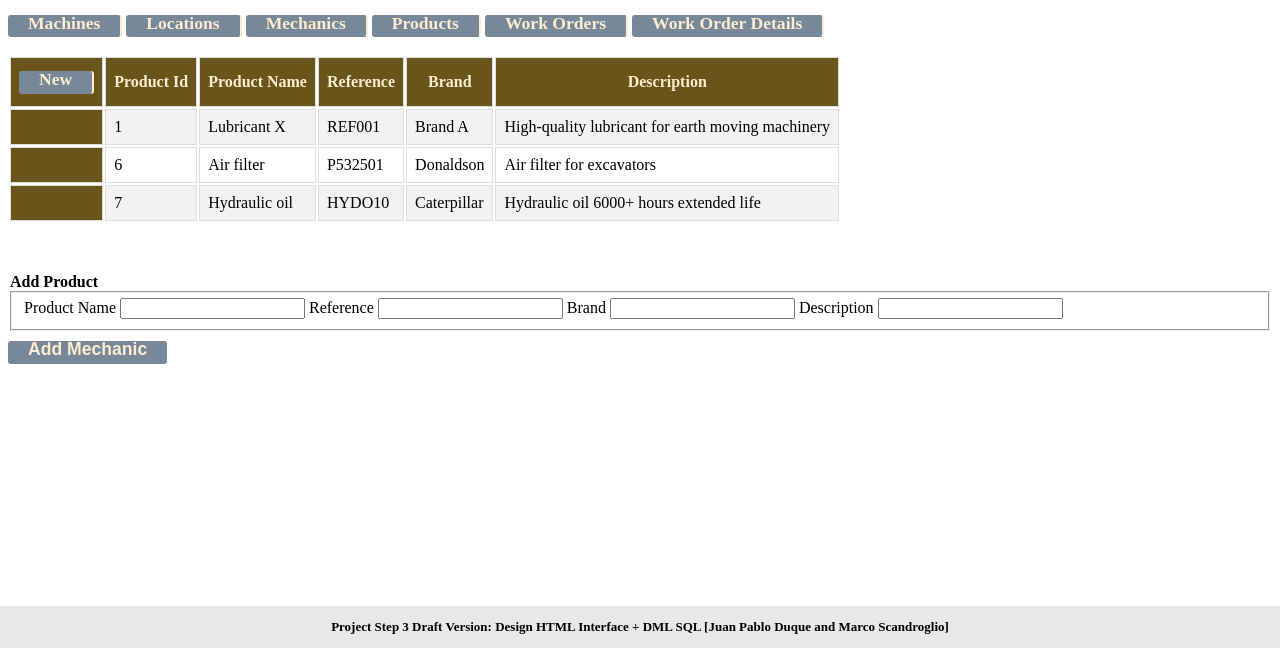
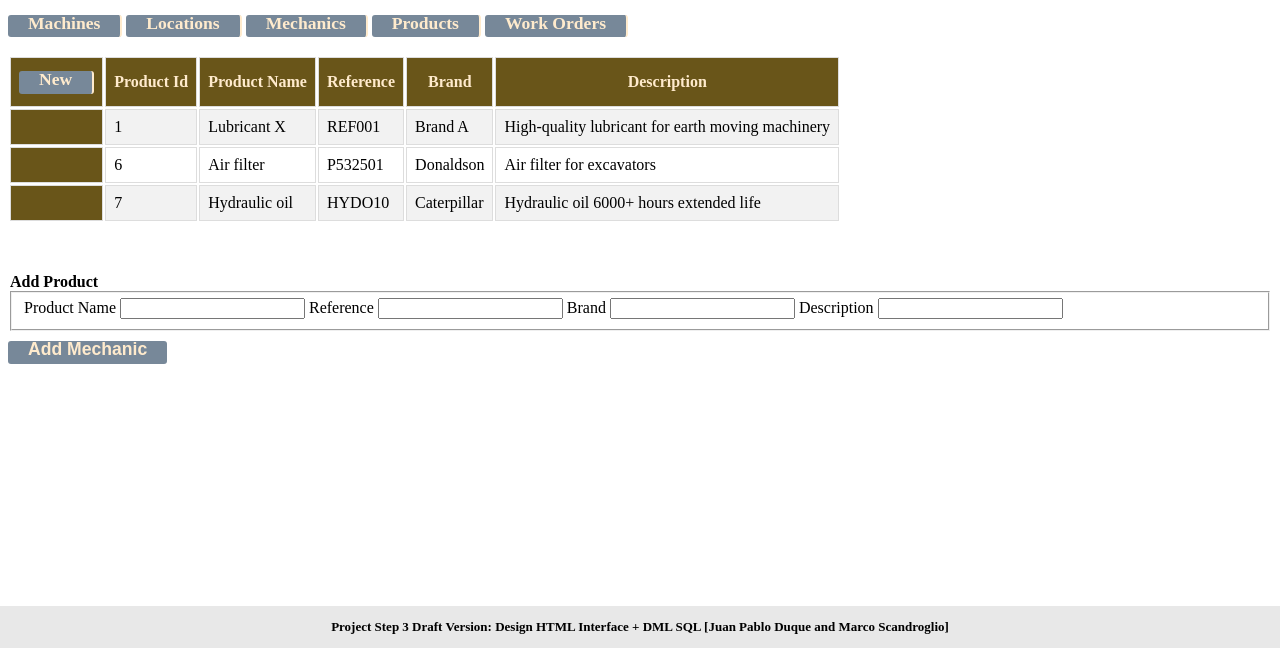
Before and after one commit to juanpabloduqueo/github-helloearth, a plain HTML site: page products.html in a window 1280 px wide. Shown: the part 152-800 px from the top of the page. Drawn offline with Linux system fonts and the light colour scheme.

Commit message:
deleted detail link

```diff
--- a/products.html
+++ b/products.html
@@ -19,7 +19,6 @@
     <a href="mechanics.html"> Mechanics</a>
     <a href="products.html"> Products</a>
     <a href="workorders.html"> Work Orders</a>
-    <a href="workorderdetails.html"> Work Order Details</a>
 
     <br>
     <br>
```
